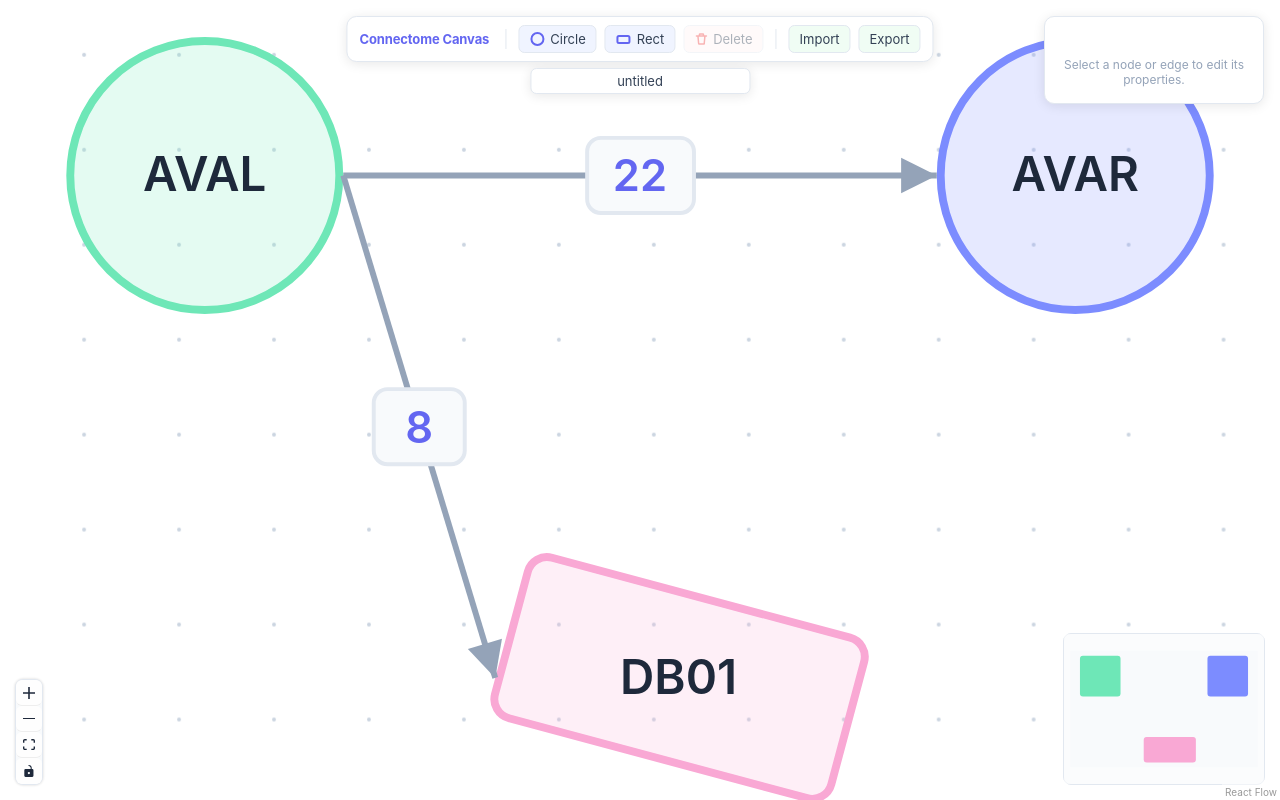
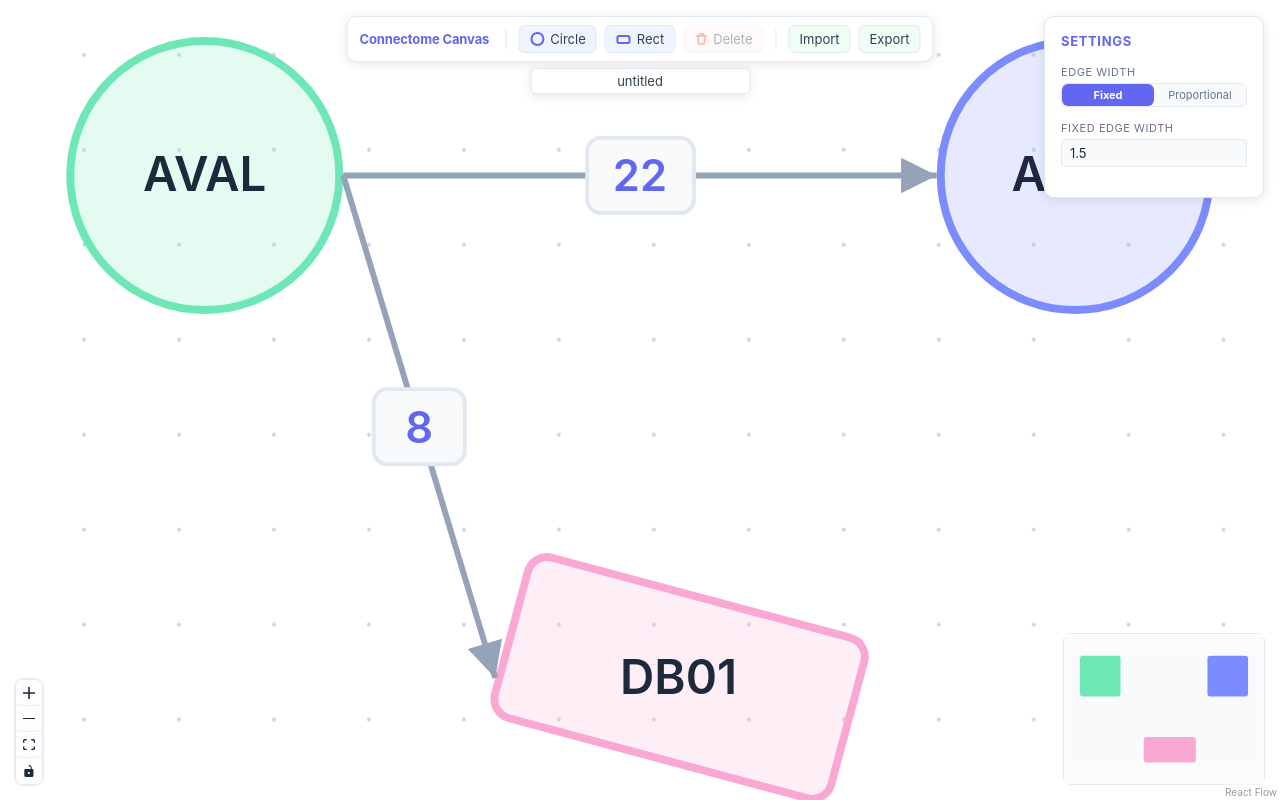
Before and after one commit to jasper-tms/connectome-canvas, a React (Vite) app: page / in a window 1280 px wide. Built offline with nearby package versions, Linux system fonts and the light colour scheme.

Commit message:
Add global settings menu to toggle edge width from fixed to proportional

```diff
--- a/src/App.tsx
+++ b/src/App.tsx
@@ -23,7 +23,7 @@ import ConnectionLine, { lastConnectionEndPos } from './components/ConnectionLin
 import Toolbar from './components/Toolbar';
 import PropertiesPanel from './components/PropertiesPanel';
 import ImportModal from './components/ImportModal';
-import type { NeuronNodeData, SynapseEdgeData, ControlPoint } from './types';
+import type { NeuronNodeData, SynapseEdgeData, ControlPoint, GlobalSettings } from './types';
 import {
   serializeCanvas,
   deserializeCanvas,
@@ -93,6 +93,10 @@ export default function App() {
   const [selectedEdgeId, setSelectedEdgeId] = useState<string | null>(null);
   const [showImport, setShowImport] = useState(false);
   const [projectName, setProjectName] = useState('untitled');
+  const [globalSettings, setGlobalSettings] = useState<GlobalSettings>({
+    edgeWidthMode: 'fixed',
+    fixedEdgeWidth: 1.5,
+  });
   const reactFlowWrapper = useRef<HTMLDivElement>(null);
 
   const selectedNode = nodes.find((n) => n.id === selectedNodeId) ?? null;
@@ -158,9 +162,9 @@ export default function App() {
     () =>
       edges.map((e) => ({
         ...e,
-        data: { ...e.data, onControlPointsChange, onLabelPositionChange, onAngleChange },
+        data: { ...e.data, onControlPointsChange, onLabelPositionChange, onAngleChange, globalSettings },
       })),
-    [edges, onControlPointsChange, onLabelPositionChange, onAngleChange],
+    [edges, onControlPointsChange, onLabelPositionChange, onAngleChange, globalSettings],
   );
 
   const onSelectionChange = useCallback(({ nodes: sNodes, edges: sEdges }: { nodes: Node[]; edges: Edge[] }) => {
@@ -279,7 +283,7 @@ export default function App() {
   function handleExport() {
     const slug = projectName.trim().replace(/\s+/g, '_') || 'untitled';
     downloadFile(
-      exportAsYaml(serializeCanvas(nodes, edges, projectName)),
+      exportAsYaml(serializeCanvas(nodes, edges, projectName, globalSettings)),
       `connectome-canvas_${slug}.yaml`,
     );
   }
@@ -292,6 +296,7 @@ export default function App() {
     setSelectedNodeId(null);
     setSelectedEdgeId(null);
     if (state.projectName) setProjectName(state.projectName);
+    if (state.globalSettings) setGlobalSettings(state.globalSettings);
     const allIds = [...newNodes.map((n) => Number(n.id)), ...newEdges.map((e) => Number(e.id.replace(/\D/g, '')) || 0)];
     idCounter = Math.max(idCounter, ...allIds) + 1;
   }
@@ -385,6 +390,8 @@ export default function App() {
         onUpdateEdge={updateEdgeData}
         lockedNodes={lockedNodes}
         onUnlockNode={(id) => updateNodeData(id, { locked: false })}
+        globalSettings={globalSettings}
+        onUpdateGlobalSettings={setGlobalSettings}
       />
 
       {showImport && (
--- a/src/components/PropertiesPanel.tsx
+++ b/src/components/PropertiesPanel.tsx
@@ -1,5 +1,5 @@
 import type { Node, Edge } from '@xyflow/react';
-import type { NeuronNodeData, SynapseEdgeData } from '../types';
+import type { NeuronNodeData, SynapseEdgeData, GlobalSettings } from '../types';
 
 interface Props {
   selectedNode: Node | null;
@@ -9,18 +9,58 @@ interface Props {
   onUpdateEdge: (id: string, data: Partial<SynapseEdgeData>) => void;
   lockedNodes: Node[];
   onUnlockNode: (id: string) => void;
+  globalSettings: GlobalSettings;
+  onUpdateGlobalSettings: (settings: GlobalSettings) => void;
 }
 
-export default function PropertiesPanel({ selectedNode, selectedEdge, onUpdateNode, onUpdateNodePosition, onUpdateEdge, lockedNodes, onUnlockNode }: Props) {
+export default function PropertiesPanel({ selectedNode, selectedEdge, onUpdateNode, onUpdateNodePosition, onUpdateEdge, lockedNodes, onUnlockNode, globalSettings, onUpdateGlobalSettings }: Props) {
   if (!selectedNode && !selectedEdge) {
     return (
       <div style={panelStyle}>
-        {lockedNodes.length === 0 ? (
-          <p style={{ color: '#94a3b8', fontSize: 12, textAlign: 'center', marginTop: 24 }}>
-            Select a node or edge to edit its properties.
-          </p>
-        ) : (
-          <LockedNodesList lockedNodes={lockedNodes} onUnlockNode={onUnlockNode} />
+        <h3 style={headingStyle}>Settings</h3>
+
+        <Field label="Edge Width">
+          <div style={{ display: 'flex', gap: 0, borderRadius: 6, overflow: 'hidden', border: '1px solid #e2e8f0' }}>
+            {(['fixed', 'proportional'] as const).map((mode) => (
+              <button
+                key={mode}
+                onClick={() => onUpdateGlobalSettings({ ...globalSettings, edgeWidthMode: mode })}
+                style={{
+                  flex: 1,
+                  padding: '4px 0',
+                  fontSize: 11,
+                  fontWeight: globalSettings.edgeWidthMode === mode ? 700 : 400,
+                  background: globalSettings.edgeWidthMode === mode ? '#6366f1' : '#f8fafc',
+                  color: globalSettings.edgeWidthMode === mode ? '#fff' : '#64748b',
+                  border: 'none',
+                  cursor: 'pointer',
+                  textTransform: 'capitalize',
+                }}
+              >
+                {mode}
+              </button>
+            ))}
+          </div>
+        </Field>
+
+        {globalSettings.edgeWidthMode === 'fixed' && (
+          <Field label="Fixed Edge Width">
+            <input
+              type="number"
+              min={0.5}
+              max={10}
+              step={0.5}
+              value={globalSettings.fixedEdgeWidth}
+              onChange={(e) => onUpdateGlobalSettings({ ...globalSettings, fixedEdgeWidth: Math.min(10, Math.max(0.5, Number(e.target.value))) })}
+            />
+          </Field>
+        )}
+
+        {lockedNodes.length > 0 && (
+          <>
+            <div style={{ width: '100%', height: 1, background: '#e2e8f0', margin: '14px 0' }} />
+            <LockedNodesList lockedNodes={lockedNodes} onUnlockNode={onUnlockNode} />
+          </>
         )}
       </div>
     );
--- a/src/edges/SynapseEdge.tsx
+++ b/src/edges/SynapseEdge.tsx
@@ -1,6 +1,6 @@
 import { useCallback, useEffect, useRef, useState } from 'react';
 import { EdgeLabelRenderer, EdgeProps, useNodes, useReactFlow, useStore } from '@xyflow/react';
-import type { SynapseEdgeData, ControlPoint } from '../types';
+import type { SynapseEdgeData, ControlPoint, GlobalSettings } from '../types';
 import { catmullRomToSvgPath, pointOnSpline, findNearestSegment, buildArcLengthTable, arcLengthToT, type Point } from '../utils/catmullRom';
 import { borderPoint, angleToNode } from '../utils/geometry';
 
@@ -38,9 +38,14 @@ export default function SynapseEdge({
   data,
   selected,
 }: EdgeProps) {
-  const edgeData = data as SynapseEdgeData | undefined;
+  const edgeData = data as (SynapseEdgeData & { globalSettings?: GlobalSettings }) | undefined;
   const controlPoints = edgeData?.controlPoints ?? [];
   const synapseCount = edgeData?.synapseCount ?? 0;
+  const gs = edgeData?.globalSettings;
+  const edgeWidth = gs?.edgeWidthMode === 'proportional'
+    ? Math.max(0.5, Math.min(12, synapseCount * 0.15))
+    : (gs?.fixedEdgeWidth ?? 1.5);
+  const edgeWidthSelected = edgeWidth + 1;
   const onControlPointsChange = edgeData?.onControlPointsChange;
   const onAngleChange = edgeData?.onAngleChange;
 
@@ -125,7 +130,8 @@ export default function SynapseEdge({
   // diverge from the visual approach direction of the curve. Sampling at a
   // point ~arrowLen back aligns the arrowhead with the visible curve leading
   // into it.
-  const arrowLen = 9;
+  const activeWidth = selected ? edgeWidthSelected : edgeWidth;
+  const arrowLen = Math.max(9, activeWidth * 3);
   const arrowBasePoint = (() => {
     if (allPoints.length < 2) return { x: targetX - 1, y: targetY };
     // Binary-search for the t value whose spline point is ~arrowLen from target.
@@ -140,7 +146,7 @@ export default function SynapseEdge({
     return pointOnSpline(allPoints, (lo + hi) / 2);
   })();
   const arrowAngle = Math.atan2(targetY - arrowBasePoint.y, targetX - arrowBasePoint.x);
-  const arrowHalf = 4.5;
+  const arrowHalf = Math.max(4.5, activeWidth * 1.5);
   const arrowColor = selected ? '#6366f1' : '#94a3b8';
   const baseCX = targetX - arrowLen * Math.cos(arrowAngle);
   const baseCY = targetY - arrowLen * Math.sin(arrowAngle);
@@ -288,7 +294,7 @@ export default function SynapseEdge({
         d={pathD}
         fill="none"
         stroke={selected ? '#6366f1' : '#94a3b8'}
-        strokeWidth={selected ? 2.5 : 1.5}
+        strokeWidth={activeWidth}
         style={{ pointerEvents: 'none' }}
       />
 
--- a/src/types.ts
+++ b/src/types.ts
@@ -28,6 +28,11 @@ export interface SynapseEdgeData {
   sourceAngle?: number; // degrees from node center, 0=right, 90=down (standard math angle)
   targetAngle?: number; // degrees from node center, 0=right, 90=down
   [key: string]: unknown;
+}
+
+export interface GlobalSettings {
+  edgeWidthMode: 'fixed' | 'proportional';
+  fixedEdgeWidth: number; // stroke width in fixed mode (default 1.5)
 }
 
 // Plain serializable canvas state
@@ -62,4 +67,5 @@ export interface CanvasState {
   projectName?: string;
   nodes: SerializedNode[];
   edges: SerializedEdge[];
+  globalSettings?: GlobalSettings;
 }
--- a/src/utils/serialize.ts
+++ b/src/utils/serialize.ts
@@ -1,8 +1,8 @@
 import type { Node, Edge } from '@xyflow/react';
 import yaml from 'js-yaml';
-import type { NeuronNodeData, SynapseEdgeData, CanvasState, SerializedNode, SerializedEdge } from '../types';
+import type { NeuronNodeData, SynapseEdgeData, CanvasState, SerializedNode, SerializedEdge, GlobalSettings } from '../types';
 
-export function serializeCanvas(nodes: Node[], edges: Edge[], projectName?: string): CanvasState {
+export function serializeCanvas(nodes: Node[], edges: Edge[], projectName?: string, globalSettings?: GlobalSettings): CanvasState {
   const serializedNodes: SerializedNode[] = nodes.map((n) => {
     const d = n.data as NeuronNodeData;
     const node: SerializedNode = {
@@ -41,7 +41,9 @@ export function serializeCanvas(nodes: Node[], edges: Edge[], projectName?: stri
     return serialized;
   });
 
-  return { projectName: projectName || 'untitled', nodes: serializedNodes, edges: serializedEdges };
+  const result: CanvasState = { projectName: projectName || 'untitled', nodes: serializedNodes, edges: serializedEdges };
+  if (globalSettings) result.globalSettings = globalSettings;
+  return result;
 }
 
 export function deserializeCanvas(state: CanvasState): { nodes: Node[]; edges: Edge[] } {
```
